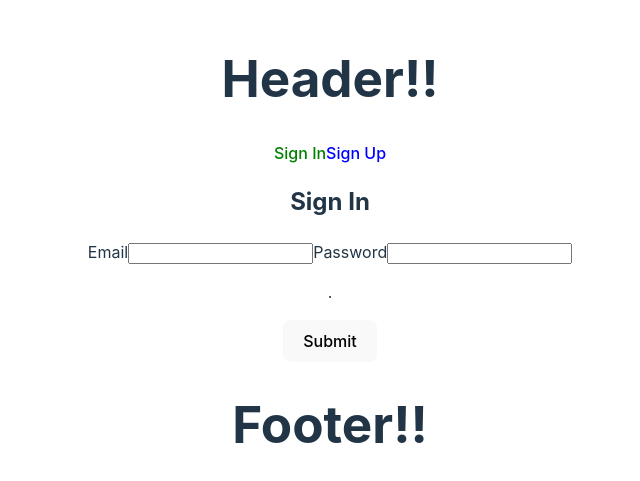
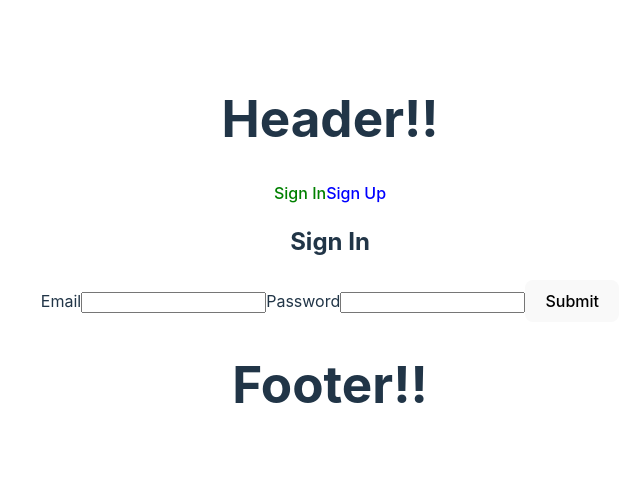
Before and after one commit to MichelleRS/auth-react, a React (Vite) app: page /sign-in in a window 1280 px wide. Shown: the part 149-630 px from the top of the page, without its empty margins (310-950 px from the left). Built offline with nearby package versions, Linux system fonts and the light colour scheme; no server answers.

Commit message:
Refactor error message display

```diff
--- a/src/components/Main/Public/SignIn.jsx
+++ b/src/components/Main/Public/SignIn.jsx
@@ -89,9 +89,11 @@ export default function SignIn() {
         {/* if blank or incorrect on submit, display password error message */}
         {passwordErrorMsg}
         {/* if any errors on submit, display error message */}
-        <p>
-          {submitStatusMsg} {errorMsg}.
-        </p>
+        {errorMsg && (
+          <p>
+            {submitStatusMsg} {errorMsg}.
+          </p>
+        )}
         {/* submit */}
         <button type="submit">Submit</button>
       </form>
```
